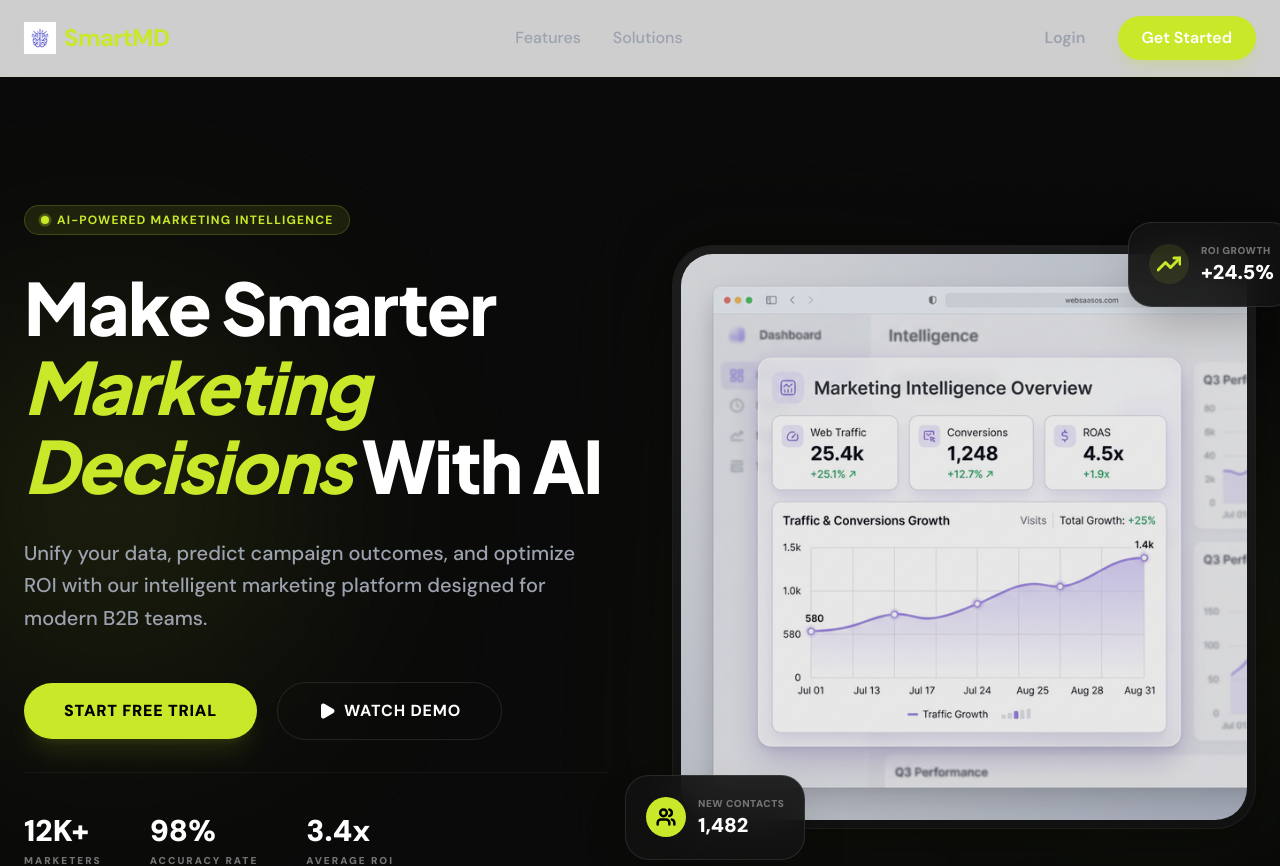
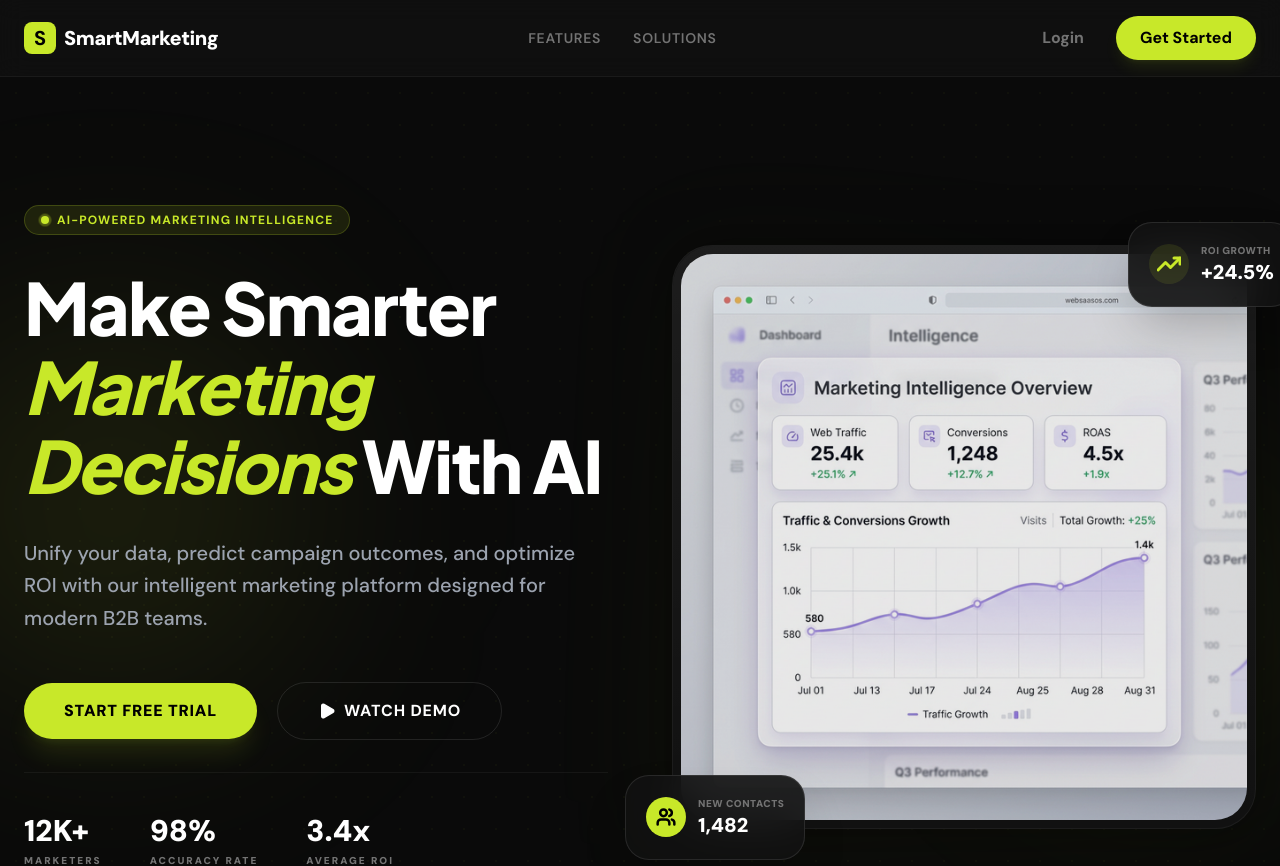
Before and after one commit to elhidarinouhayla/smart-marketing-frontend, a Next.js app: page / in a window 1280 px wide. Shown: the top 866 px of the page. Built offline with nearby package versions, Linux system fonts and the light colour scheme.

Commit message:
style: updated landing page navbar for dark mode transparency

```diff
--- a/components/Navbar.tsx
+++ b/components/Navbar.tsx
@@ -23,31 +23,27 @@ export default function Navbar() {
   };
 
   return (
-    <nav className="sticky top-0 z-50 w-full bg-white/80 backdrop-blur-md border-b border-lavender py-4">
+    <nav className="sticky top-0 z-50 w-full bg-[#111111]/80 backdrop-blur-md border-b border-white/5 py-4">
       <div className="container mx-auto px-6 flex items-center justify-between">
         {/* Logo */}
         <Link href="/" className="flex items-center gap-2">
-          <Image
-            src="/logo.png"
-            alt="SmartMD Logo"
-            width={32}
-            height={32}
-            className="w-8 h-8"
-          />
-          <span className="text-2xl font-bold text-primary font-heading tracking-tight">
-            SmartMD
+          <div className="w-8 h-8 bg-primary rounded-lg flex items-center justify-center font-bold text-black text-xl">
+            S
+          </div>
+          <span className="text-xl font-black text-white font-heading tracking-tight">
+            SmartMarketing
           </span>
         </Link>
 
         {/* Links */}
-        <div className="hidden md:flex items-center gap-8 text-brand-gray font-medium">
+        <div className="hidden md:flex items-center gap-8 text-[#737373] font-semibold text-sm uppercase tracking-wider">
           <Link href="/#features" className="hover:text-primary transition-colors">Features</Link>
           <Link href="/#solutions" className="hover:text-primary transition-colors">Solutions</Link>
           {isAuthenticated && (
             <Link
               href="/dashboard"
               className={`flex items-center gap-2 px-4 py-2 rounded-xl transition-all ${
-                pathname === '/dashboard' ? 'bg-lavender text-primary' : 'hover:text-primary'
+                pathname.startsWith('/dashboard') ? 'bg-primary/10 text-primary' : 'hover:text-primary'
               }`}
             >
               <LayoutDashboard size={18} />
@@ -62,13 +58,13 @@ export default function Navbar() {
             <>
               <Link
                 href="/login"
-                className="text-brand-gray font-semibold hover:text-primary transition-colors px-4 py-2"
+                className="text-[#737373] font-bold hover:text-white transition-colors px-4 py-2"
               >
                 Login
               </Link>
               <Link
                 href="/signup"
-                className="bg-primary text-white font-semibold px-6 py-2.5 rounded-full hover:bg-accent transition-all shadow-lg shadow-primary/20"
+                className="bg-primary text-black font-bold px-6 py-2.5 rounded-full hover:brightness-110 transition-all shadow-lg shadow-primary/10"
               >
                 Get Started
               </Link>
@@ -76,7 +72,7 @@ export default function Navbar() {
           ) : (
             <button
               onClick={handleLogout}
-              className="flex items-center gap-2 text-brand-gray font-semibold hover:text-red-500 transition-colors px-4 py-2 group"
+              className="flex items-center gap-2 text-[#737373] font-bold hover:text-red-500 transition-colors px-4 py-2 group"
             >
               <LogOut size={18} className="group-hover:translate-x-1 transition-transform" />
               Logout
```
